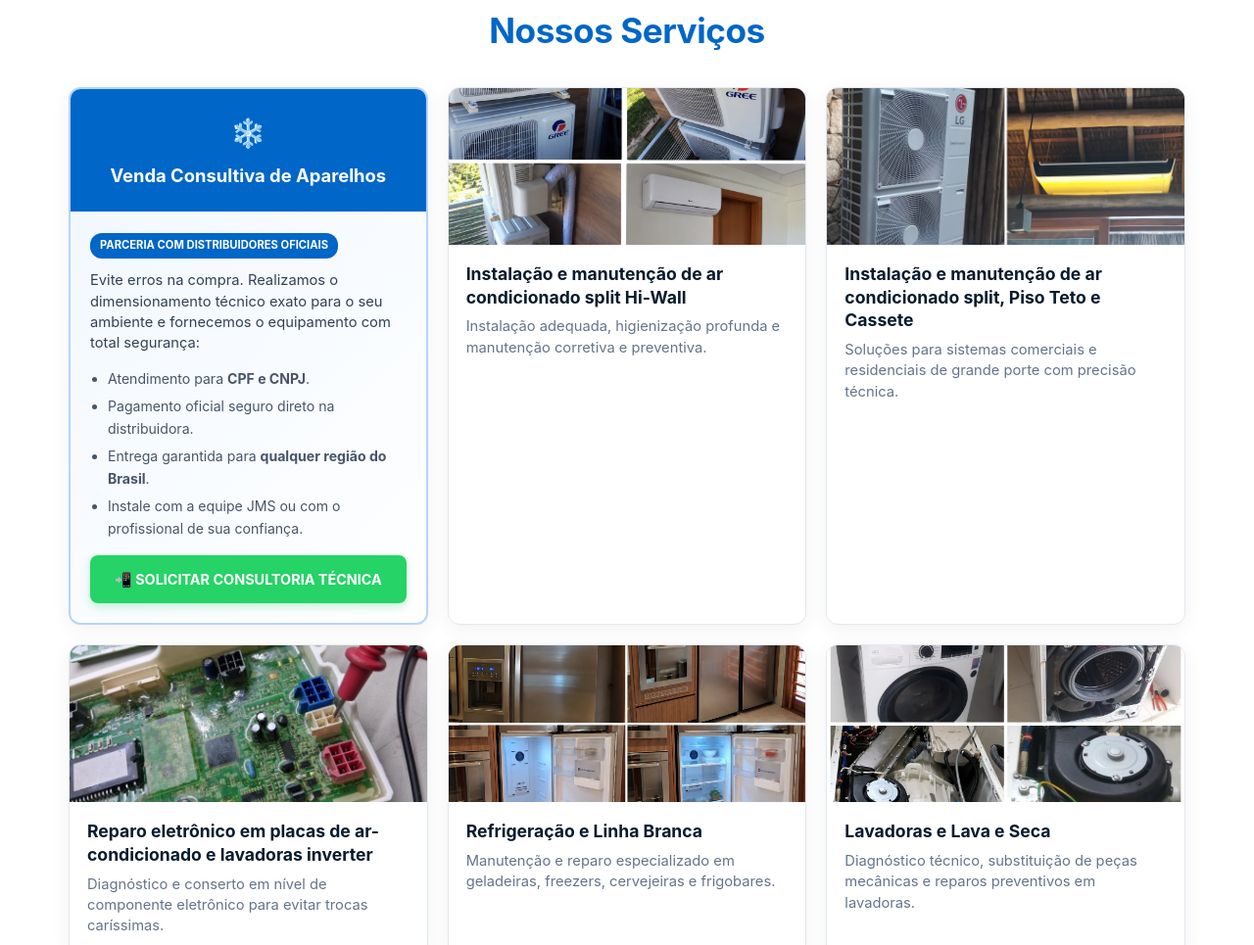
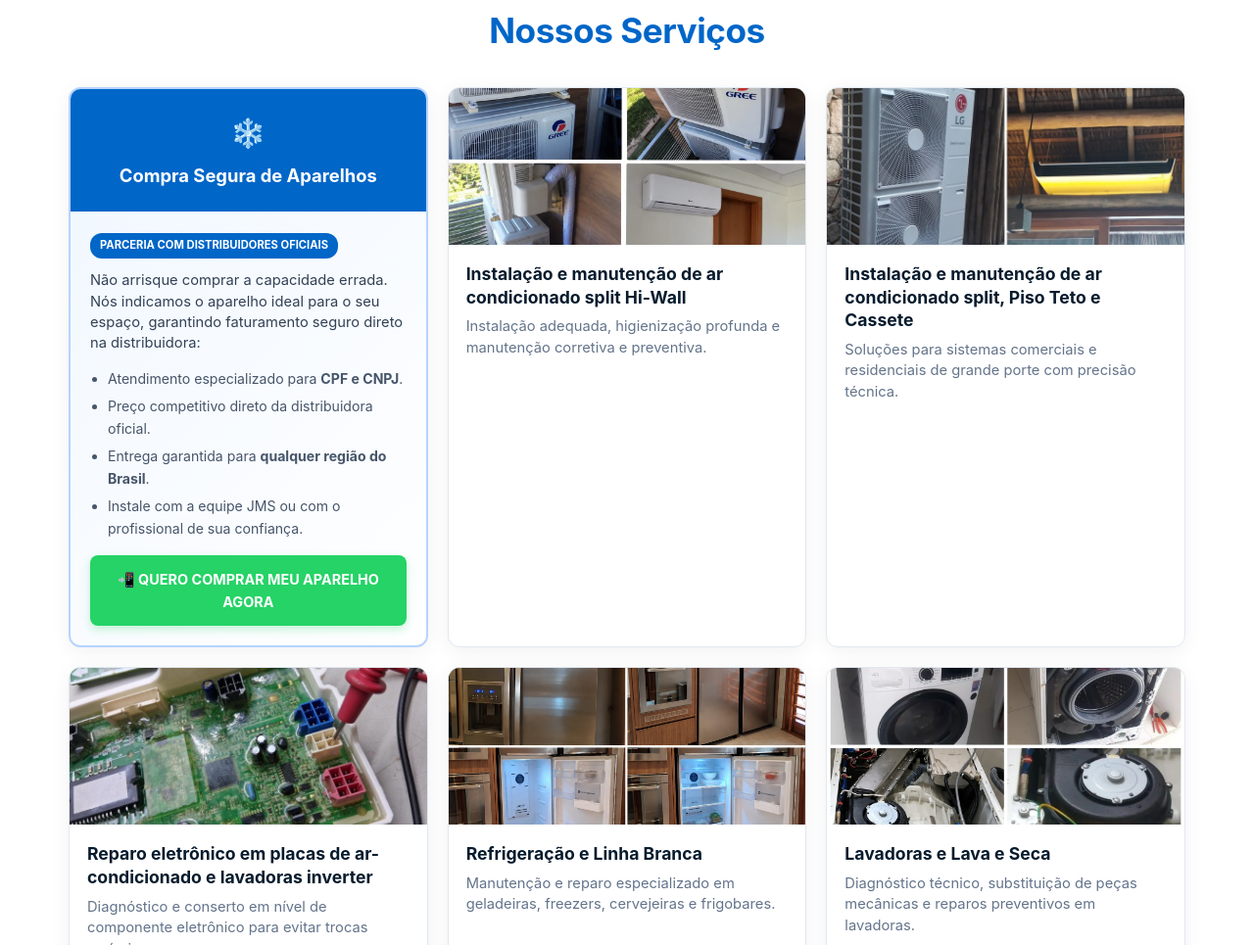
Before and after one commit to JMSBA2018/Site-JMS, a plain HTML site: page index.html in a window 1280 px wide. Shown: the part 894-1859 px from the top of the page at 98% size. Drawn offline with Linux system fonts and the light colour scheme.

Commit message:
Update sales section for appliance purchase

```diff
--- a/index.html
+++ b/index.html
@@ -442,7 +442,7 @@
     </header>
 
     <!-- ==================================================
-         QUEM SOMOS (Atualizado com Parcerias e Autonomia Comercial)
+         QUEM SOMOS
     ================================================== -->
     <section class="sobre-jms">
         <div class="container sobre-jms-grid">
@@ -470,23 +470,23 @@
                 <div class="gallery-item destaque-vendas">
                     <div style="background: #0066c8; padding: 22px 20px; color: white; text-align: center;">
                         <span style="font-size: 1.8rem;">❄️</span>
-                        <h3 style="color: white; margin: 6px 0 0 0; font-size: 1.15rem; font-weight: 700;">Venda Consultiva de Aparelhos</h3>
+                        <h3 style="color: white; margin: 6px 0 0 0; font-size: 1.15rem; font-weight: 700;">Compra Segura de Aparelhos</h3>
                     </div>
                     <div class="gallery-caption" style="padding: 20px;">
                         <div>
                             <span class="badge-vendas" style="margin-bottom: 12px;">Parceria com Distribuidores Oficiais</span>
                             <p style="margin-bottom: 14px; font-size: 0.92rem; color: #334155;">
-                                Evite erros na compra. Realizamos o dimensionamento técnico exato para o seu ambiente e fornecemos o equipamento com total segurança:
+                                Não arrisque comprar a capacidade errada. Nós indicamos o aparelho ideal para o seu espaço, garantindo faturamento seguro direto na distribuidora:
                             </p>
                             <ul style="margin: 0 0 16px 0; padding-left: 18px; font-size: 0.88rem; color: #475569; line-height: 1.6;">
-                                <li style="margin-bottom: 6px;">Atendimento para <strong>CPF e CNPJ</strong>.</li>
-                                <li style="margin-bottom: 6px;">Pagamento oficial seguro direto na distribuidora.</li>
+                                <li style="margin-bottom: 6px;">Atendimento especializado para <strong>CPF e CNPJ</strong>.</li>
+                                <li style="margin-bottom: 6px;">Preço competitivo direto da distribuidora oficial.</li>
                                 <li style="margin-bottom: 6px;">Entrega garantida para <strong>qualquer região do Brasil</strong>.</li>
                                 <li>Instale com a equipe JMS ou com o profissional de sua confiança.</li>
                             </ul>
                         </div>
-                        <a href="https://wa.me/5571996836999?text=Olá,%20Técnico%20José%20Manoel,%20gostaria%20de%20uma%20consultoria%20técnica%20para%20compra%20de%20ar-condicionado." target="_blank" style="display: block; margin-top: auto; background: var(--accent); color: white; text-align: center; padding: 13px 16px; border-radius: 8px; font-weight: bold; font-size: 0.9rem; text-decoration: none; box-shadow: 0 4px 10px rgba(37, 211, 102, 0.25);">
-                            📲 SOLICITAR CONSULTORIA TÉCNICA
+                        <a href="https://wa.me/5571996836999?text=Olá,%20Técnico%20José%20Manoel,%20quero%20comprar%20meu%20ar-condicionado%20agora%20com%20sua%20consultoria." target="_blank" style="display: block; margin-top: auto; background: var(--accent); color: white; text-align: center; padding: 13px 16px; border-radius: 8px; font-weight: bold; font-size: 0.9rem; text-decoration: none; box-shadow: 0 4px 10px rgba(37, 211, 102, 0.25);">
+                            📲 QUERO COMPRAR MEU APARELHO AGORA
                         </a>
                     </div>
                 </div>
```
